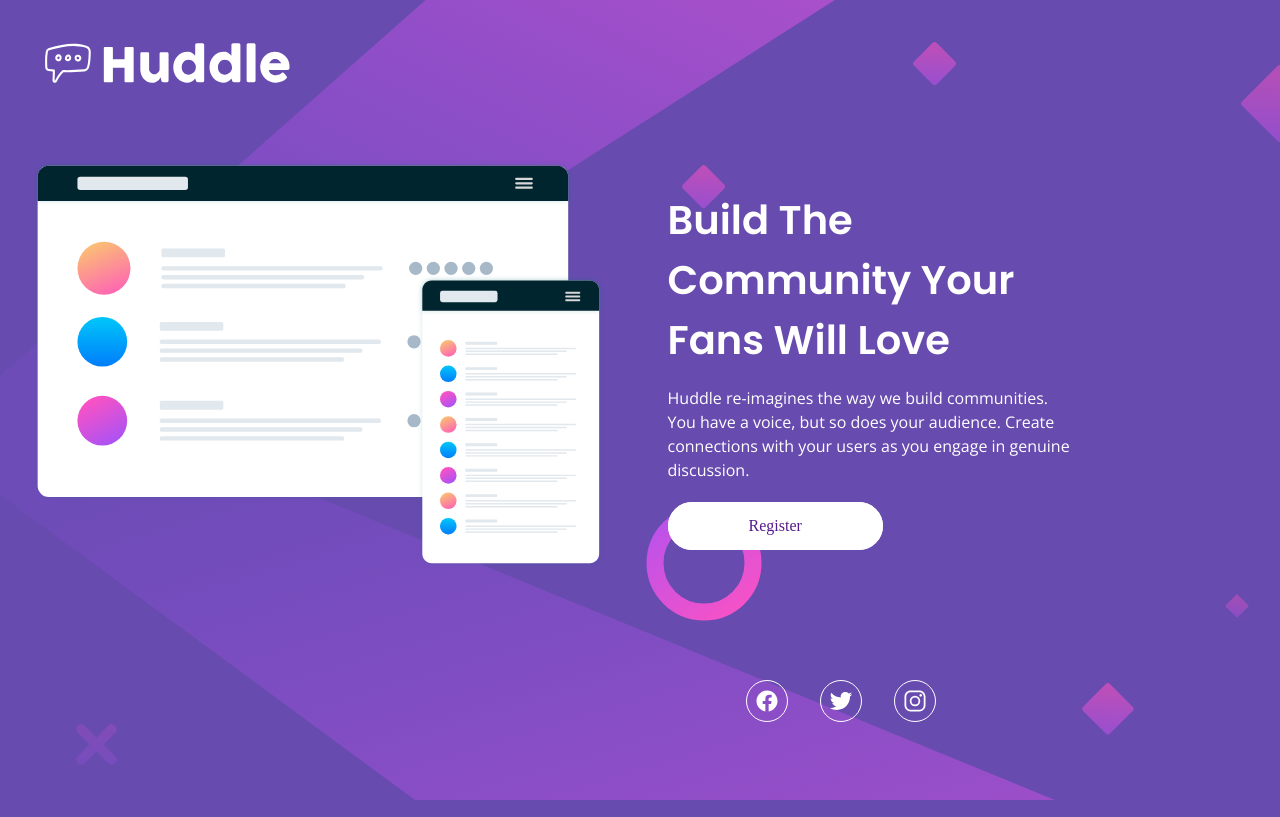
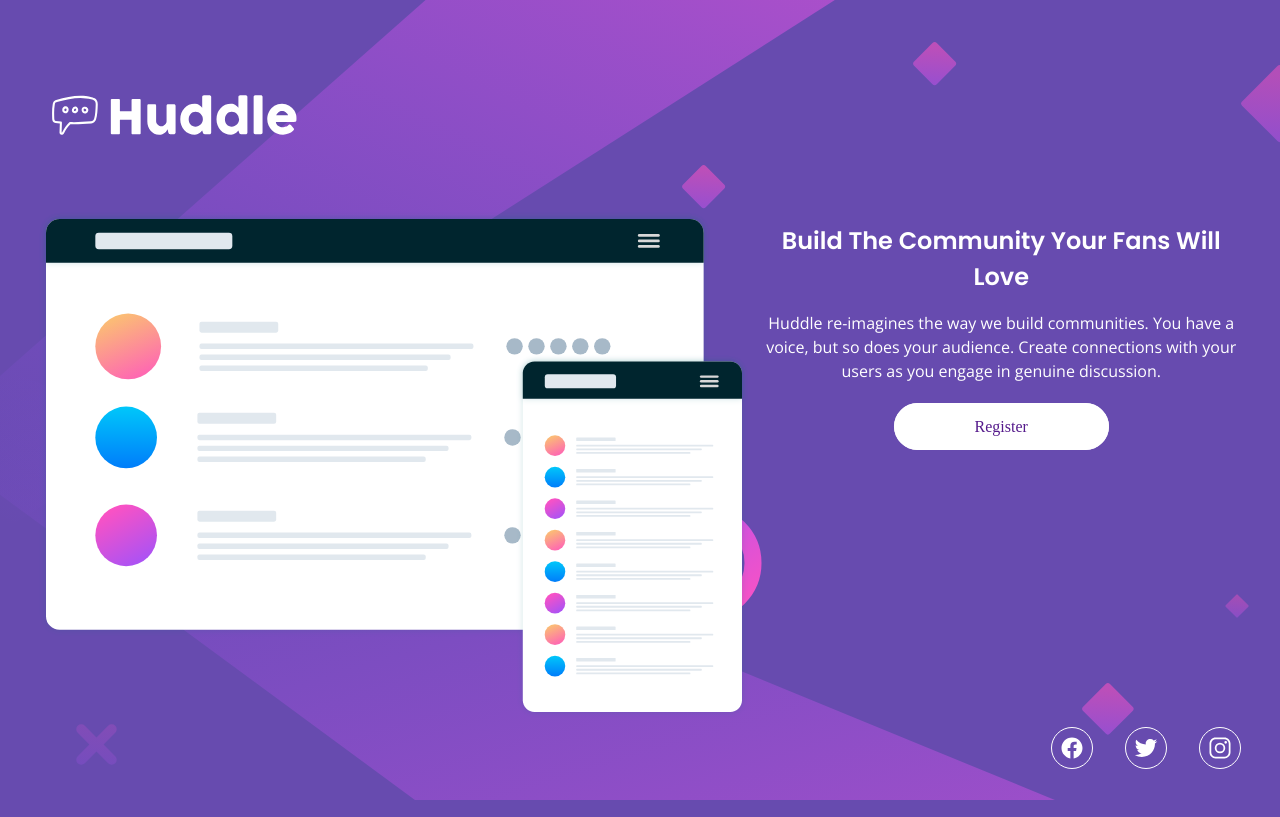
Before and after one commit to sclingan/new-huddle-landing-page, a React (Vite) app: page / in a window 1280 px wide. Built offline with nearby package versions, Linux system fonts and the light colour scheme.

Commit message:
Fixing desktop layout

```diff
--- a/src/App.css
+++ b/src/App.css
@@ -152,7 +152,7 @@
       background-repeat: no-repeat;
       background-size: cover;
     }
-
+/*
     .container {
       display: grid;
       grid-template-columns: 47% 39%;
@@ -178,11 +178,28 @@
     footer {
       grid-column: 2/3;
       grid-row: 2/2;
-    }
+    } */
 
-    nav {
-      /* margin-left: 25rem; */
+    .container {
+      display: flex;
+      flex-direction: row;
+      align-items: center;
+      justify-content: space-around;
     }
 
 
+
+    main {
+      max-width: 30rem;
+      margin-top: 15rem;
+    }
+
+    .nav-container {
+      display: flex;
+      justify-content: flex-end;
+      margin-top: 15rem;
+    }
+
+
+
   }
--- a/src/App.tsx
+++ b/src/App.tsx
@@ -18,8 +18,9 @@
           Create connections with your users as you engage in genuine discussion.
         </p>
         <a className="register" href="">Register</a>
-        </main>
-        <footer>
+        {/* </main> */}
+        {/* <footer> */}
+        <div className='nav-container'>
          <nav>
             <a href="">
               <svg xmlns="http://www.w3.org/2000/svg" className="ionicon" viewBox="0 0 512 512"><path fill="#fff" d="M480 257.35c0-123.7-100.3-224-224-224s-224 100.3-224 224c0 111.8 81.9 204.47 189 221.29V322.12h-56.89v-64.77H221V208c0-56.13 33.45-87.16 84.61-87.16 24.51 0 50.15 4.38 50.15 4.38v55.13H327.5c-27.81 0-36.51 17.26-36.51 35v42h62.12l-9.92 64.77H291v156.54c107.1-16.81 189-109.48 189-221.31z" fillRule="evenodd"/></svg>
@@ -31,7 +32,9 @@
               <svg xmlns="http://www.w3.org/2000/svg" className="ionicon" viewBox="0 0 512 512"><path fill="#fff" d="M349.33 69.33a93.62 93.62 0 0193.34 93.34v186.66a93.62 93.62 0 01-93.34 93.34H162.67a93.62 93.62 0 01-93.34-93.34V162.67a93.62 93.62 0 0193.34-93.34h186.66m0-37.33H162.67C90.8 32 32 90.8 32 162.67v186.66C32 421.2 90.8 480 162.67 480h186.66C421.2 480 480 421.2 480 349.33V162.67C480 90.8 421.2 32 349.33 32z"/><path d="M377.33 162.67a28 28 0 1128-28 27.94 27.94 0 01-28 28zM256 181.33A74.67 74.67 0 11181.33 256 74.75 74.75 0 01256 181.33m0-37.33a112 112 0 10112 112 112 112 0 00-112-112z"/></svg>
             </a>
          </nav>
-        </footer>
+         </div>
+         </main>
+        {/* </footer> */}
     </div>
   )
 }
```
